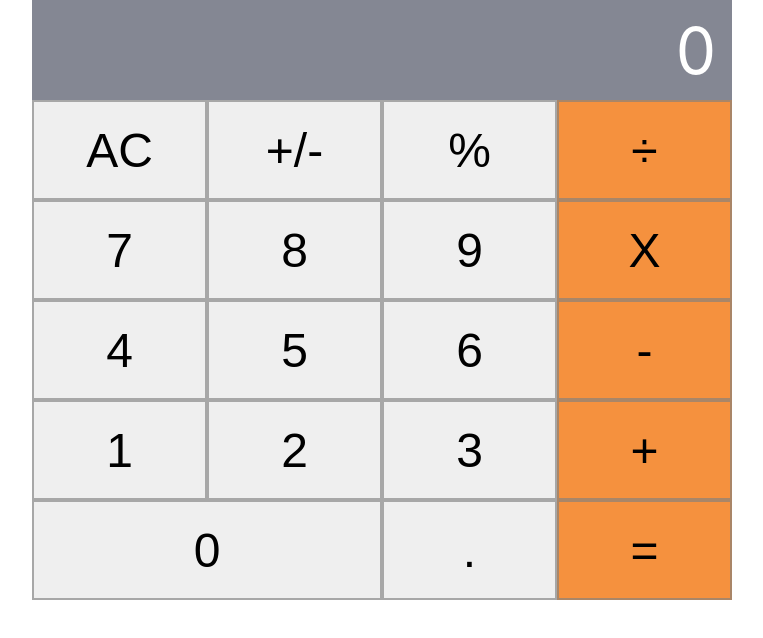
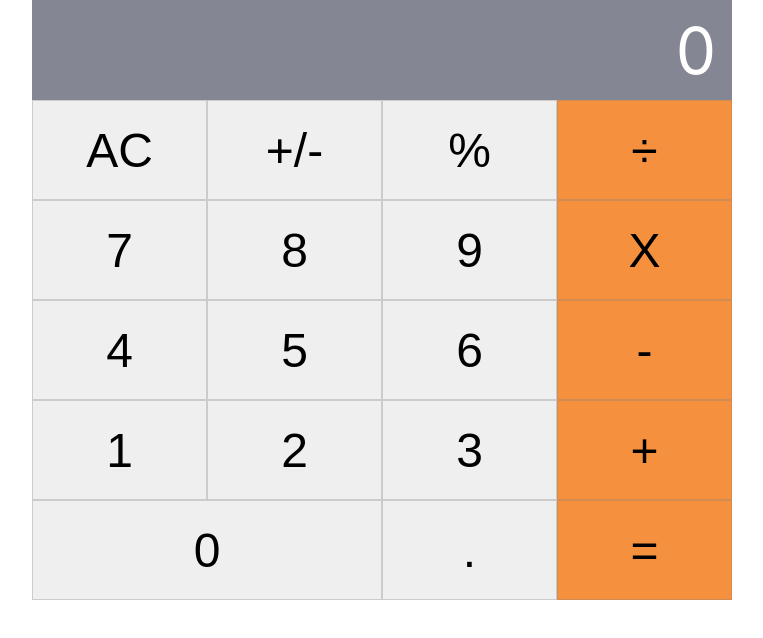
Before and after one commit to nyatindopatrick/calculator, a React (Create React App) app: page / in a window 1280 px wide. Shown: the top 638 px of the page, without its empty margins (258-1021 px from the left). Built offline with nearby package versions, Linux system fonts and the light colour scheme.

Commit message:
fix lint errors

```diff
--- a/src/index.scss
+++ b/src/index.scss
@@ -5,8 +5,17 @@
 }
 
 body {
-  font-family: -apple-system, BlinkMacSystemFont, 'Segoe UI', 'Roboto', 'Oxygen',
-    'Ubuntu', 'Cantarell', 'Fira Sans', 'Droid Sans', 'Helvetica Neue',
+  font-family:
+    -apple-system,
+    BlinkMacSystemFont,
+    'Segoe UI',
+    'Roboto',
+    'Oxygen',
+    'Ubuntu',
+    'Cantarell',
+    'Fira Sans',
+    'Droid Sans',
+    'Helvetica Neue',
     sans-serif;
   -webkit-font-smoothing: antialiased;
   -moz-osx-font-smoothing: grayscale;
@@ -18,6 +27,7 @@
   justify-content: center;
   flex-direction: column;
   margin: auto;
+
   .screen {
     height: 100px;
     width: 100%;
@@ -30,15 +40,18 @@
     color: white;
     padding: 1rem;
   }
+
   .button-panel {
     display: grid;
     grid-template-rows: repeat(5, 1fr);
     max-width: 100%;
+
     > div {
       display: flex;
+
       input[type='button'] {
         height: 100px;
-        border: 2px solid rgba(128, 128, 128, 0.644);
+        border: 1px solid rgba(128, 128, 128, 0.322);
         font-size: 3rem;
       }
     }
```
